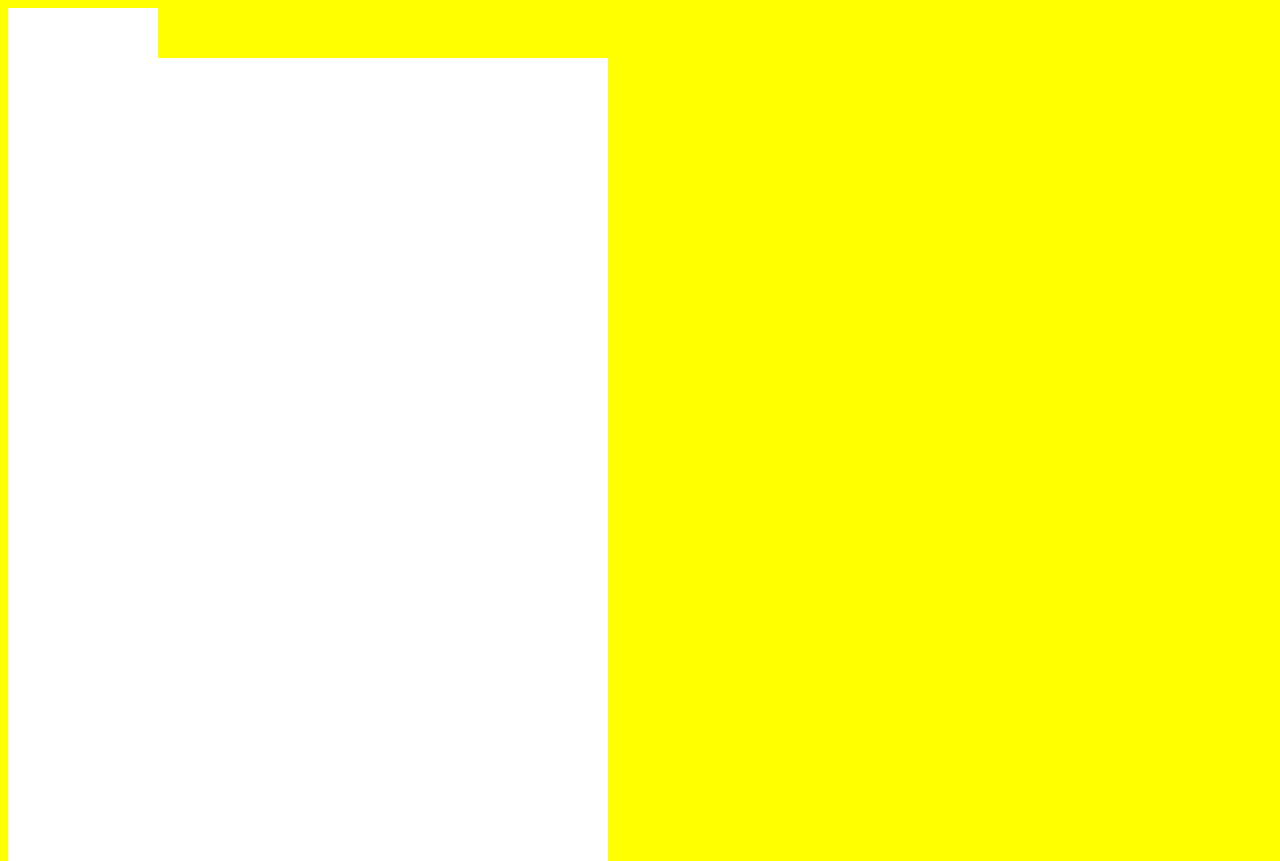
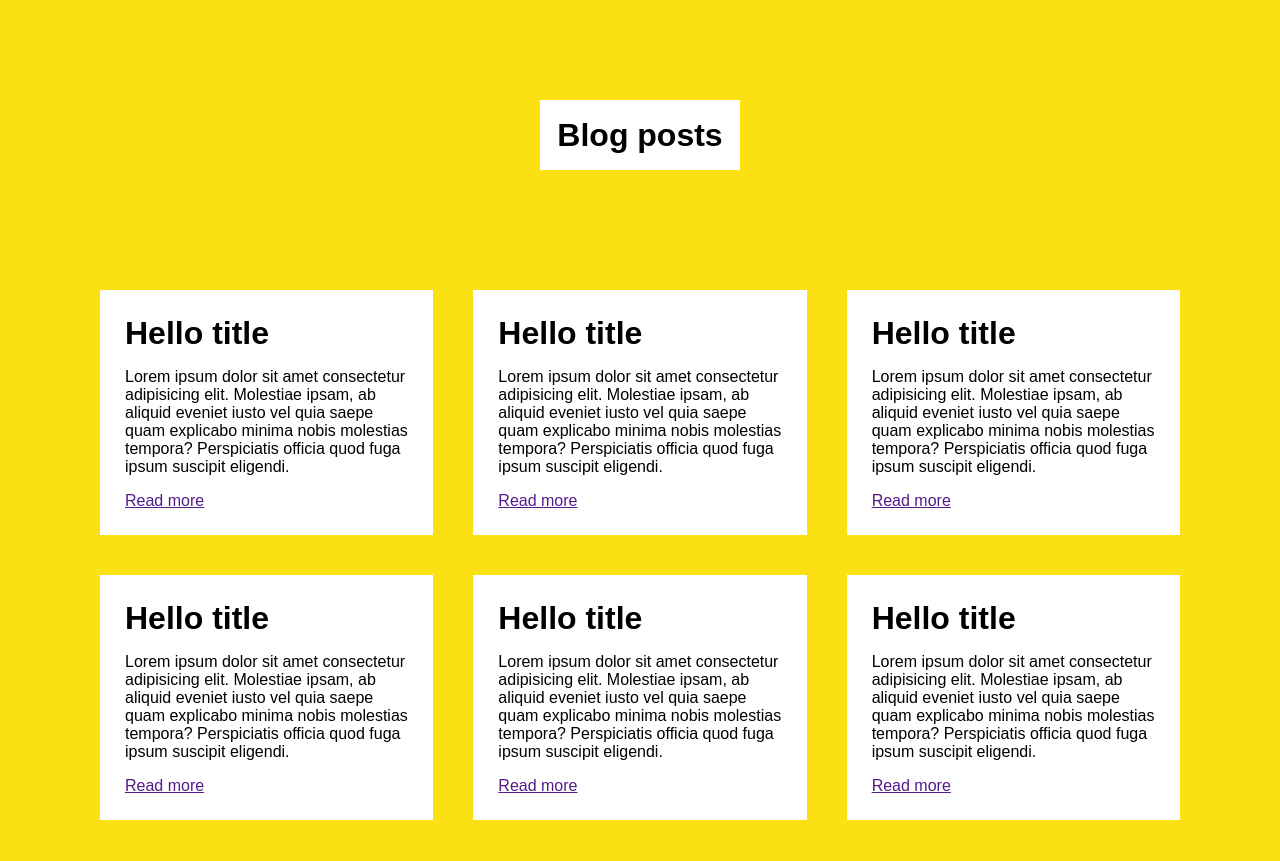
Before and after one commit to jovi920204/modern-layout, a plain HTML site: page index.html in a window 1280 px wide. Shown: the top 861 px of the page. Drawn offline with Linux system fonts and the light colour scheme.

Commit message:
finished about 80%

```diff
--- a/index.html
+++ b/index.html
@@ -5,36 +5,59 @@
     <meta http-equiv="X-UA-Compatible" content="IE=edge">
     <meta name="viewport" content="width=device-width, initial-scale=1.0">
     <title>Modern Layout</title>
-    <style>
-        body{
-            background-color: yellow;
-        }
-        .blog, .block{
-            background-color: white;
-        }
-        .blog{
-            width: 150px;
-            height: 50px;
-        }
-        .block{
-            width: 600px;
-            height: 200px;
-        }
-    </style>
+    <link rel="stylesheet" href="style.css">
 </head>
 <body>
     <div class="blog">
-
+        <h1 class="blog-text">Blog posts</h1>
     </div>
-    <div class="up">
-        <div class="block"></div>
-        <div class="block"></div>
-        <div class="block"></div>
-    </div>
-    <div class="down">
-        <div class="block"></div>
-        <div class="block"></div>
-        <div class="block"></div>
+    <div class="container">
+        <div class="up">
+            <div class="block">
+                <div class="text">
+                    <h1>Hello title</h1>
+                    <p>Lorem ipsum dolor sit amet consectetur adipisicing elit. Molestiae ipsam, ab aliquid eveniet iusto vel quia saepe quam explicabo minima nobis molestias tempora? Perspiciatis officia quod fuga ipsum suscipit eligendi.</p>
+                    <a href="">Read more</a>
+                </div>
+            </div>
+            <div class="block">
+                <div class="text">
+                    <h1>Hello title</h1>
+                    <p>Lorem ipsum dolor sit amet consectetur adipisicing elit. Molestiae ipsam, ab aliquid eveniet iusto vel quia saepe quam explicabo minima nobis molestias tempora? Perspiciatis officia quod fuga ipsum suscipit eligendi.</p>
+                    <a href="">Read more</a>
+                </div>
+            </div>
+            <div class="block">
+                <div class="text">
+                    <h1>Hello title</h1>
+                    <p>Lorem ipsum dolor sit amet consectetur adipisicing elit. Molestiae ipsam, ab aliquid eveniet iusto vel quia saepe quam explicabo minima nobis molestias tempora? Perspiciatis officia quod fuga ipsum suscipit eligendi.</p>
+                    <a href="">Read more</a>
+                </div>
+            </div>
+        </div>
+        <div class="down">
+            <div class="block">
+                <div class="text">
+                    <h1>Hello title</h1>
+                    <p>Lorem ipsum dolor sit amet consectetur adipisicing elit. Molestiae ipsam, ab aliquid eveniet iusto vel quia saepe quam explicabo minima nobis molestias tempora? Perspiciatis officia quod fuga ipsum suscipit eligendi.</p>
+                    <a href="">Read more</a>
+                </div>
+            </div>
+            <div class="block">
+                <div class="text">
+                    <h1>Hello title</h1>
+                    <p>Lorem ipsum dolor sit amet consectetur adipisicing elit. Molestiae ipsam, ab aliquid eveniet iusto vel quia saepe quam explicabo minima nobis molestias tempora? Perspiciatis officia quod fuga ipsum suscipit eligendi.</p>
+                    <a href="">Read more</a>
+                </div>
+            </div>
+            <div class="block">
+                <div class="text">
+                    <h1>Hello title</h1>
+                    <p>Lorem ipsum dolor sit amet consectetur adipisicing elit. Molestiae ipsam, ab aliquid eveniet iusto vel quia saepe quam explicabo minima nobis molestias tempora? Perspiciatis officia quod fuga ipsum suscipit eligendi.</p>
+                    <a href="">Read more</a>
+                </div>
+            </div>
+        </div>
     </div>
 </body>
 </html>
--- /dev/null
+++ b/style.css
@@ -0,0 +1,40 @@
+body{
+    font-family: sans-serif;
+    background-color: hsl(53deg 97% 53%);;
+}
+.blog, .block{
+    background-color: white;
+}
+.blog{
+    width: 200px;
+    height: 70px;
+    margin: 100px 0;
+    position: relative;
+    left: calc(50% - 100px);
+    top: calc(50% - 35px);
+    display: flex;
+    justify-content: center;
+    align-items: center;
+}
+.block{
+    width: calc(1000px / 3);
+    height: 245px;
+    margin: 20px;
+}
+.container{
+    display: flex;
+    align-items: center;
+    justify-content: center;
+    flex-wrap: wrap;
+}
+.up, .down{
+    display: flex;
+    justify-content: center;
+    flex-wrap: wrap;
+}
+h1:not(.blog-text){
+    margin: 0;
+}
+.text{
+    margin: 25px;
+}
```
